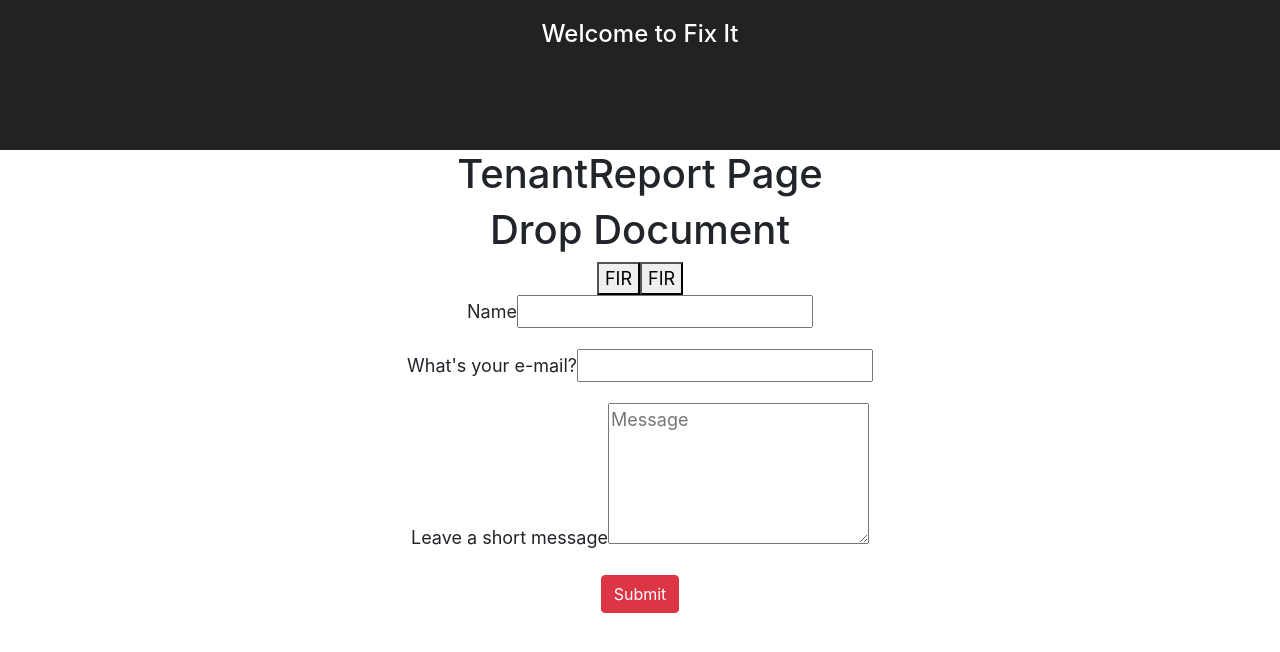
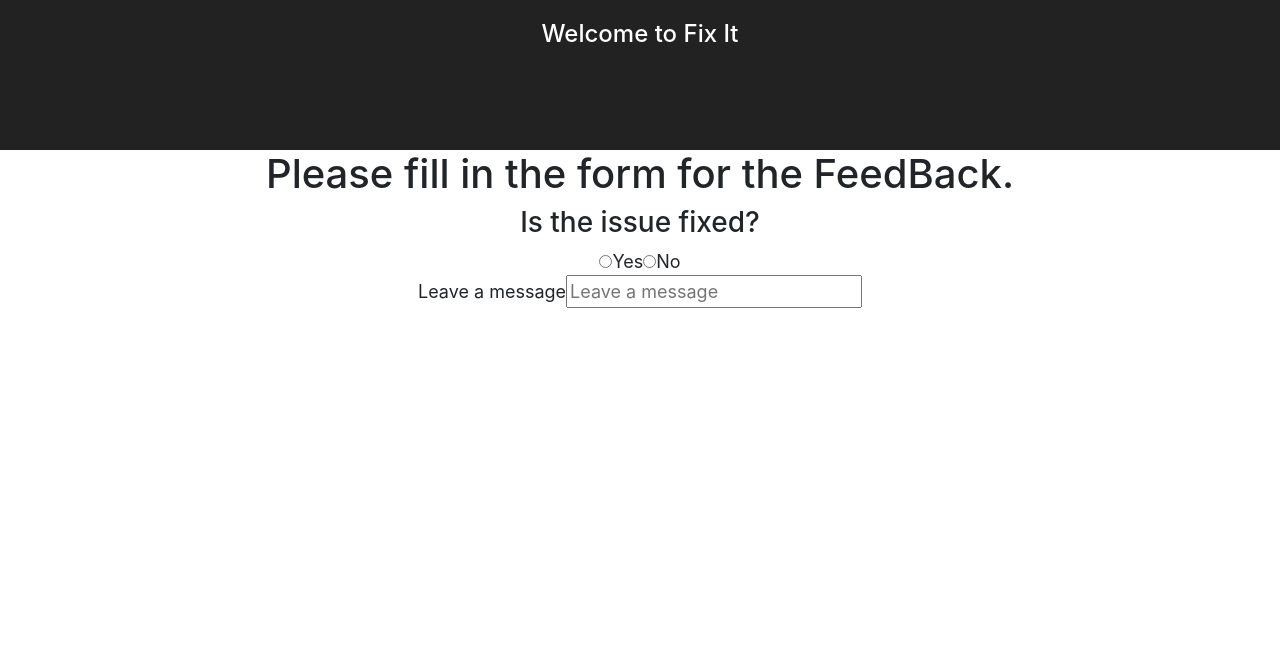
Before and after one commit to wonmaungthein/housing-fixit, a React (Create React App) app in the folder fixit/: page / in a window 1280 px wide. Shown: the top 652 px of the page. Built offline with nearby package versions, Linux system fonts and the light colour scheme.

Commit message:
created feedback from

```diff
--- a/fixit/package.json
+++ b/fixit/package.json
@@ -8,6 +8,8 @@
     "react-bootstrap-form": "^0.1.4-beta6",
     "react-dom": "^16.2.0",
     "react-form": "^3.4.2",
+    "react-radio-buttons": "^1.2.1",
+    "react-radio-group": "^3.0.2",
     "react-scripts": "1.1.1",
     "reactstrap": "^5.0.0-beta.3"
   },
--- a/fixit/src/App.js
+++ b/fixit/src/App.js
@@ -1,7 +1,9 @@
 import React, { Component } from "react";
 import "./App.css";
-import { TenantReport } from "./Components/Tenant/TenantReport";
+// import { TenantReport } from "./Components/Tenant/TenantReport";
 import "bootstrap/dist/css/bootstrap.min.css";
+import { FeedBack } from "./Components/Tenant/FeedBack";
+// import { Acknoledge } from "./Components/LandLord/Acknoledge";
 
 class App extends Component {
   render() {
@@ -12,7 +14,9 @@ class App extends Component {
           <h1 className="App-title">Welcome to Fix It</h1>
         </header>
         <p className="App-intro">
-          <TenantReport />
+          {/* <TenantReport /> */}
+          {/* <Acknoledge /> */}
+          <FeedBack />
         </p>
       </div>
     );
--- /dev/null
+++ b/fixit/src/Components/LandLord/Acknoledge.js
@@ -0,0 +1,16 @@
+import React from "react";
+import { Component } from "react";
+
+export class Acknoledge extends Component {
+  render() {
+    return (
+      <div>
+        <h1>Thank you for your report.</h1>
+        <p>
+          We have received your report and we will process within seven working
+          days.
+        </p>
+      </div>
+    );
+  }
+}
--- /dev/null
+++ b/fixit/src/Components/Tenant/FeedBack.js
@@ -0,0 +1,28 @@
+import React from "react";
+import { Component } from "react";
+// import { Radio } from "react";
+// import { Radio } from "react-radio-group";
+import { RadioGroup, RadioButton } from "react-radio-buttons";
+
+export class FeedBack extends Component {
+  render() {
+    return (
+      <div>
+        <h1>Please fill in the form for the FeedBack.</h1>
+        <form>
+          <h3>Is the issue fixed?</h3>
+          <input type="radio" name="fruit" value="apple" />Yes
+          <input type="radio" name="fruit" value="orange" />No
+        </form>
+        <label htmlFor="Please leave a message" />Leave a message
+        <input type="message" placeholder="Leave a message" />
+        {/* <Radio>Yes</Radio>
+
+        <p>
+          We have received your report and we will process within seven working
+          days.
+        </p> */}
+      </div>
+    );
+  }
+}
```
Also changed, not shown: 1 other file (tests, documents, lock files or other folders).
